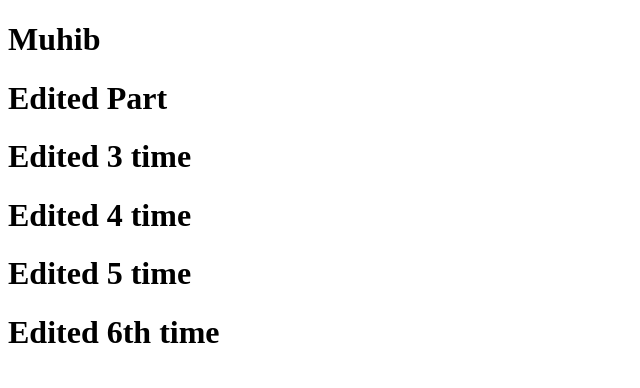
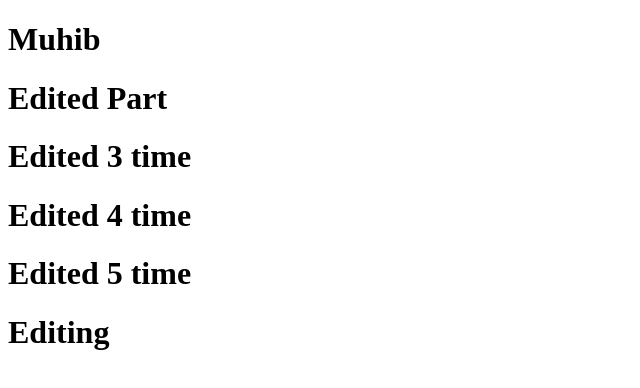
Before and after one commit to Muhibdad/Bootcamp2020, a plain HTML site: page index.html in a window 1280 px wide. Shown: the whole page, without its empty margins (0-640 px from the left). Drawn offline with Linux system fonts and the light colour scheme.

Commit message:
Update index.html

```diff
--- a/index.html
+++ b/index.html
@@ -11,7 +11,6 @@
     <h1>Edited 3 time</h1>
     <h1>Edited 4 time</h1>
     <h1>Edited 5 time</h1>
-    <h1>Edited 6th time</h1>
-
+    <h1>Editing </h1>
 </body>
 </html>
```
